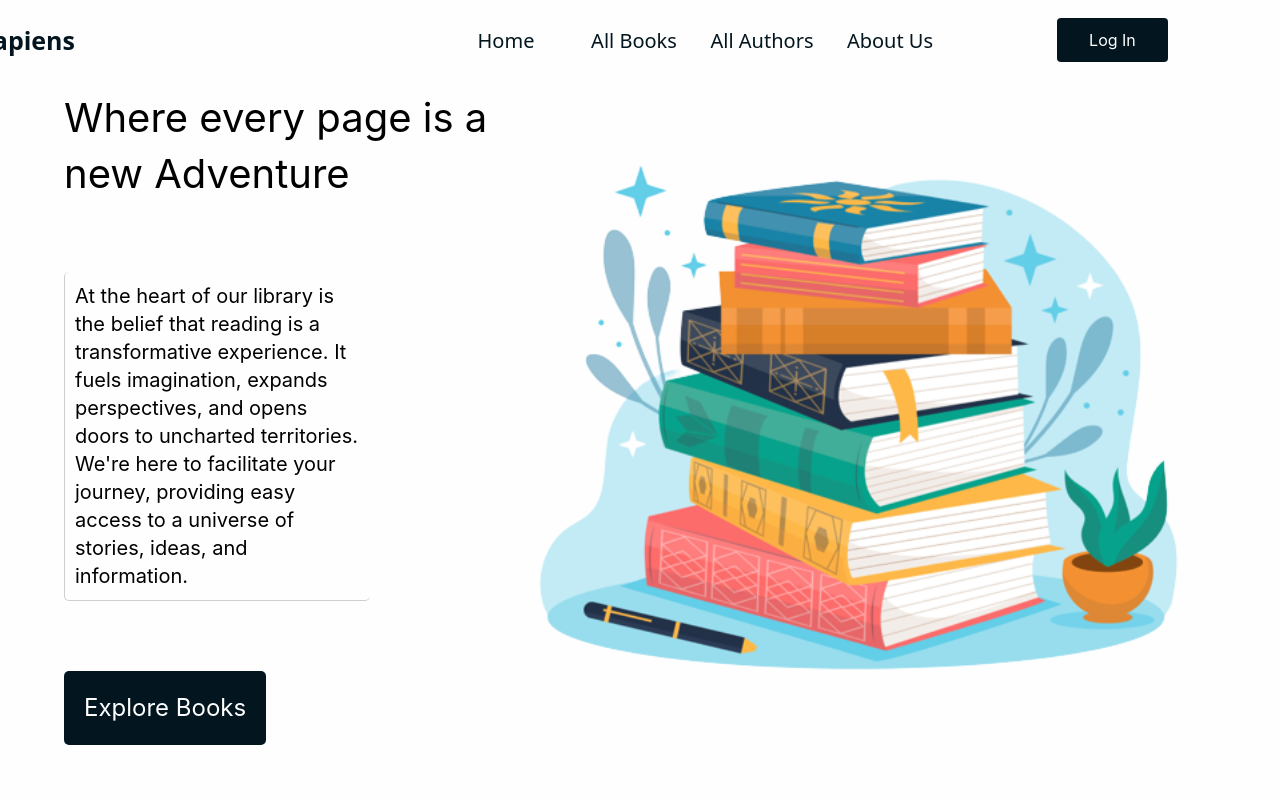
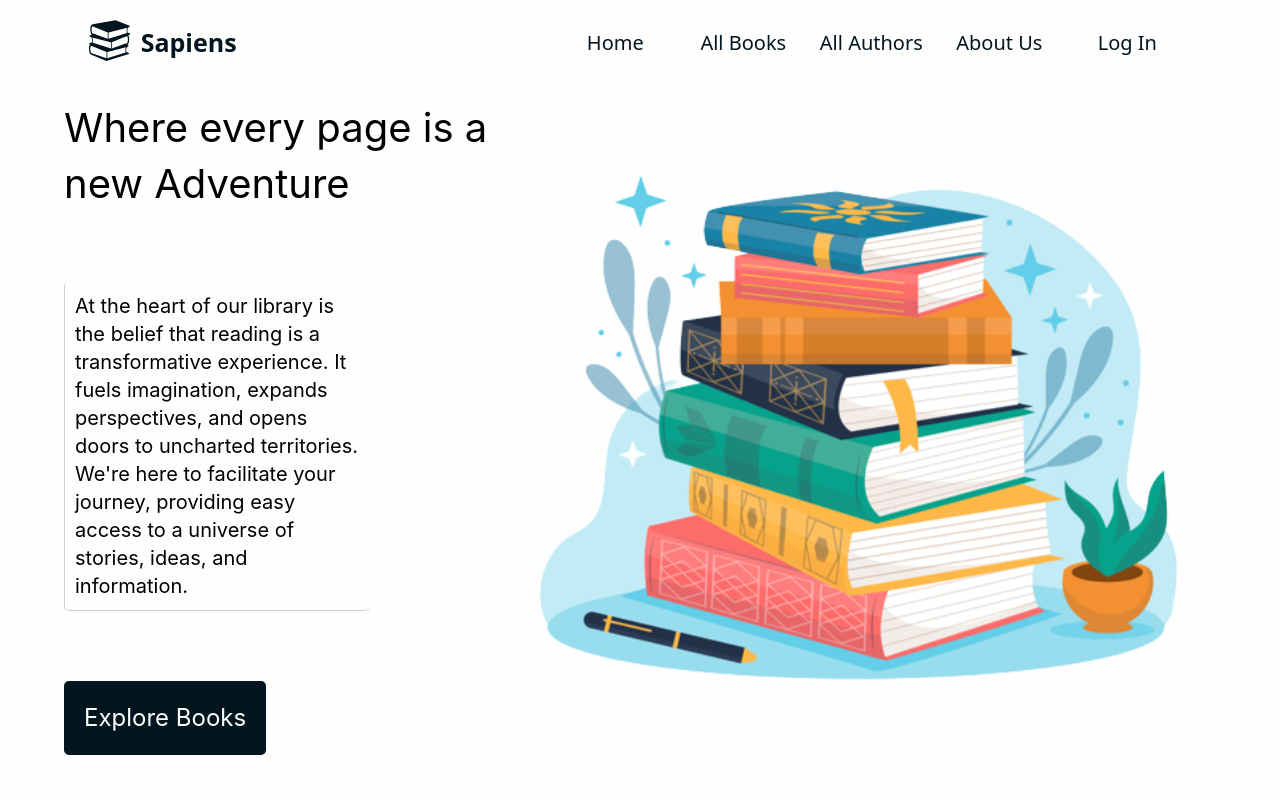
Before and after one commit to Layla-Hammoud/Knowledge-Corner-frontend, a React (Create React App) app: page / in a window 1280 px wide. Shown: the top 800 px of the page. Built offline with nearby package versions, Linux system fonts and the light colour scheme; no server answers.

Commit message:
last version from nav , all books , all authors, clean code

```diff
--- a/src/components/AllAuthors/AllAuthors.js
+++ b/src/components/AllAuthors/AllAuthors.js
@@ -7,9 +7,9 @@ import TemAuthorCard from "./TemAuthorCard";
 const AllAuthors = () => {
   const [menuOpen, setMenuOpen] = useState(false);
   const [searchInput, setSearchInput] = useState("");
+  const [isLoading, setIsLoading] = useState(true);
   const handleClick = () => {
     setMenuOpen(!menuOpen);
-    console.log("clicked"); // Toggle the menuOpen state
   };
 
   const [authors, setAuthors] = useState([]);
@@ -18,8 +18,8 @@ const AllAuthors = () => {
     axios
       .get("http://localhost:4000/api/authors")
       .then((res) => {
-        console.log(res.data);
         setAuthors(res.data);
+        setIsLoading(false);
       })
       .catch((err) => console.log(err));
   }, []);
@@ -40,12 +40,13 @@ const AllAuthors = () => {
   const authorsFiltred = filterAuthorsByName(authors, searchInput);
   return (
     <div>
+      <h1 className={AllBooksStyle.titleh1}>Authors List</h1>
       <form className={AllBooksStyle.bookSearch}>
         <input
           id="search"
           className={AllBooksStyle.inputSearch}
           type="text"
-          placeholder="Search For Books"
+          placeholder="Search For Author Name"
           value={searchInput}
           onChange={handleSearchInputChange}
         />
@@ -53,7 +54,10 @@ const AllAuthors = () => {
           <img src={magnifire} alt="search img" width="25" height="20" />
         </button>
       </form>
-
+      {isLoading ? (
+        <h1>Loading...</h1>
+      ) : (
+        <>
           <div className={AllBooksStyle.filterCategories}>
             <input
               type="text"
@@ -82,6 +86,8 @@ const AllAuthors = () => {
               ))}
             </div>
           </div>
+        </>
+      )}
     </div>
   );
 };
--- a/src/components/AllAuthors/TemAuthorCard.js
+++ b/src/components/AllAuthors/TemAuthorCard.js
@@ -3,7 +3,7 @@ import AllBooksStyle from "../../components/AllBooks/AllBooks.module.css";
 
 function TemAuthorCard(props) {
   const { authorName, image, rating } = props;
-  // console.log(authorId)
+
   return (
     <figure className={AllBooksStyle.figure}>
       <NavLink to={"/SingleAuthor"}>
--- a/src/components/AllBooks/AllBooks.js
+++ b/src/components/AllBooks/AllBooks.js
@@ -6,7 +6,7 @@ import magnifire from "../../assets/icons/magnifire.jpeg";
 import TempBookCard from "../BookCard/tempBookCard";
 
 const AllBooks = () => {
-  const [menuOpen, setMenuOpen] = useState(false);
+  const [menuOpen, setMenuOpen] = useState(true);
   const [books, setBooks] = useState([]);
   const [authors, setAuthors] = useState({});
   const [categories, setCategories] = useState([]);
@@ -14,11 +14,10 @@ const AllBooks = () => {
   const [checkboxes, setCheckboxes] = useState({});
   const [categoriesMap, setCategoriesMap] = useState({});
   const [searchInput, setSearchInput] = useState("");
-
+  const [isLoading, setIsLoading] = useState(true);
   // This function handles the click event for showing/hiding the category filter.
   const handleClick = () => {
     setMenuOpen(!menuOpen);
-    console.log("clicked");
   };
 
   // Fetch categories and books on component load.
@@ -27,6 +26,7 @@ const AllBooks = () => {
       .get("http://localhost:4000/api/categories")
       .then((response) => {
         setCategories(response.data);
+        setIsLoading(false);
         const initialCheckboxes = {};
         response.data.forEach((category) => {
           initialCheckboxes[category._id] = false;
@@ -41,6 +41,7 @@ const AllBooks = () => {
       .get("http://localhost:4000/api/books")
       .then((res) => {
         setBooks(res.data);
+        setIsLoading(false);
         const authorIds = res.data.map((book) => book.authorId);
         fetchAuthors(authorIds);
 
@@ -63,6 +64,7 @@ const AllBooks = () => {
           authorMap[author._id] = `${author.firstName} ${author.lastName}`;
         });
         setAuthors(authorMap);
+        setIsLoading(false);
       })
       .catch((err) => console.log(err));
   };
@@ -137,12 +139,13 @@ const AllBooks = () => {
 
   return (
     <div>
+      <h1 className={AllBooksStyle.titleh1}>Books Collection</h1>
       <form className={AllBooksStyle.bookSearch}>
         <input
           id="search"
           className={AllBooksStyle.inputSearch}
           type="text"
-          placeholder="Search For Books"
+          placeholder="Search For Book Name"
           value={searchInput}
           onChange={handleSearchInputChange}
         />
@@ -150,7 +153,10 @@ const AllBooks = () => {
           <img src={magnifire} alt="search img" width="25" height="20" />
         </button>
       </form>
-
+      {isLoading ? (
+        <h1>Loading...</h1>
+      ) : (
+        <>
           <div className={AllBooksStyle.filterCategories}>
             <input
               type="text"
@@ -198,8 +204,9 @@ const AllBooks = () => {
               ))}
             </div>
           </div>
+        </>
+      )}
     </div>
   );
 };
-
 export default AllBooks;
--- a/src/components/AllBooks/AllBooks.module.css
+++ b/src/components/AllBooks/AllBooks.module.css
@@ -1,3 +1,18 @@
+.titleh1 {
+  /* width: 360px;
+  height: 60px;
+  text-align: center;
+  margin: 1.5rem auto;
+  font-family: system-ui, -apple-system, BlinkMacSystemFont, "Segoe UI", Roboto,
+    Oxygen, Ubuntu, Cantarell, "Open Sans", "Helvetica Neue", sans-serif; */
+  width: 360px;
+  height: 30px;
+  text-align: center;
+  margin: 1.5rem auto;
+  font-family: system-ui, -apple-system, BlinkMacSystemFont, "Segoe UI", Roboto,
+    Oxygen, Ubuntu, Cantarell, "Open Sans", "Helvetica Neue", sans-serif;
+}
+
 .booksContainer {
   min-height: 8vh;
   margin: 4%;
@@ -11,7 +26,6 @@
 }
 .figcaption p strong {
   font-size: 13px;
-  /* height: 47px; */
   padding: 13px;
   display: block;
   font-family: cursive;
@@ -60,14 +74,14 @@
   background-color: white;
   color: #03151e;
   display: flex;
-  top: 1.95rem;
+  top: 34px;
   border: none;
   width: 0px;
   position: absolute;
   height: 0px;
   text-align: center;
   cursor: pointer;
-  right: 41%;
+  right: 40%;
   justify-content: center;
   align-items: center;
 }
@@ -80,8 +94,11 @@
   border-bottom: 1px solid black;
   text-align: left;
 }
+.inputSearch:focus {
+  outline: none;
+}
 .bookSearch {
-  margin: 0 auto;
+  margin: 0px auto;
   height: 100px;
   width: 100%;
   display: flex;
@@ -104,7 +121,6 @@
   margin-right: 10px;
 }
 .booksCategory {
-  /* display: flex; */
   border: 1px #ccc solid;
   padding: 10px;
   background-color: #e8f1ee;
@@ -197,18 +213,7 @@
     padding: 10px;
     margin: 11px;
   }
-  /* .searchButton {
-    border-radius: 0px;
-    background-color: white;
-    color: #03151e;
-    border: 1px solid #03151e;
 
-    width: 16%;
-    height: 20px;
-    text-align: center;
-    cursor: pointer;
-    top: 2.5rem;
-  } */
   /* book list */
   .figure {
     width: 64vw;
@@ -224,14 +229,13 @@
     background-color: white;
     color: #03151e;
     border: none;
-    /* border-bottom: 5px solid; */
-    top: 1.75rem;
+    top: 34px;
     width: 1rem;
     position: absolute;
     height: 1rem;
     text-align: center;
     cursor: pointer;
-    right: 24%;
+    right: 17%;
   }
   .inputSearch {
     width: 64vw;
--- a/src/components/BookCard/tempBookCard.js
+++ b/src/components/BookCard/tempBookCard.js
@@ -4,7 +4,6 @@ import AllBooksStyle from "../../components/AllBooks/AllBooks.module.css";
 
 export default function TempBookCard(props) {
   const { bookTitle, image, author, rating, category } = props;
-  // console.log(authorId)
 
   return (
     <figure className={AllBooksStyle.figure}>
--- a/src/components/NavBar/NavBar.js
+++ b/src/components/NavBar/NavBar.js
@@ -7,7 +7,14 @@ import navBarStyle from "./navbar.module.css";
 
 const NavBar = () => {
   const [menuOpenn, setMenuOpenn] = useState(false);
-  const [isActive, setActive] = useState([false, false, false, false]);
+  const [isActive, setActive] = useState([
+    false,
+    false,
+    false,
+    false,
+    false,
+    false,
+  ]);
   const [isResponsive, setIsResponsive] = useState(window.innerWidth <= 480);
 
   const handleSearch = () => {
@@ -34,7 +41,7 @@ const NavBar = () => {
         <div className={navBarStyle.logoContainer}>
           <NavLink
             onClick={() => {
-              setActive([true, false, false, false]);
+              setActive([true, false, false, false, false, false]);
             }}
             to={"./"}
           >
@@ -63,7 +70,7 @@ const NavBar = () => {
           <li>
             <NavLink
               onClick={() => {
-                setActive([true, false, false, false]);
+                setActive([true, false, false, false, false, false]);
               }}
               className={`${navBarStyle.navLi} ${
                 isActive[0] ? navBarStyle.active : ""
@@ -76,7 +83,7 @@ const NavBar = () => {
           <li>
             <NavLink
               onClick={() => {
-                setActive([false, true, false, false]);
+                setActive([false, true, false, false, false, false]);
               }}
               className={`${navBarStyle.navLi} ${
                 isActive[1] ? navBarStyle.active : ""
@@ -89,7 +96,7 @@ const NavBar = () => {
           <li>
             <NavLink
               onClick={() => {
-                setActive([false, false, true, false]);
+                setActive([false, false, true, false, false, false]);
               }}
               className={`${navBarStyle.navLi} ${
                 isActive[2] ? navBarStyle.active : ""
@@ -102,7 +109,7 @@ const NavBar = () => {
           <li>
             <NavLink
               onClick={() => {
-                setActive([false, false, false, true]);
+                setActive([false, false, false, true, false, false]);
               }}
               className={`${navBarStyle.navLi} ${
                 isActive[3] ? navBarStyle.active : ""
@@ -112,8 +119,21 @@ const NavBar = () => {
               About Us
             </NavLink>
           </li>
+
+          <li>
+            <NavLink
+              onClick={() => {
+                setActive([false, false, false, false, true, false]);
+              }}
+              className={`${navBarStyle.navLi} ${
+                isActive[4] ? navBarStyle.active : ""
+              } `}
+              // to={"./"}
+            >
+              Log In
+            </NavLink>
+          </li>
         </ul>
-        <button className={navBarStyle.loginBtnNav}> Log In</button>
       </nav>
     </div>
   );
--- a/src/components/NavBar/navbar.module.css
+++ b/src/components/NavBar/navbar.module.css
@@ -2,30 +2,27 @@
 
 .navLi.active {
   height: 100%;
-  padding: 10px;
+  /* padding: 10px; */
   border-bottom: 2px solid var(--primary-color);
 }
 
 .navContainer {
   width: 100%;
-  height: 10vh;
+  height: 90px;
+  margin: 0 auto;
 }
 
 .navBar {
   width: 100%;
+  padding: 10px;
   display: flex;
-  justify-content: space-evenly;
+  justify-content: space-around;
   align-items: center;
-  height: 100%;
 }
 .logoContainer {
   display: flex;
-  height: 100%;
   align-items: center;
-  margin-left: -18rem;
   column-gap: 10px;
-  width: 47%;
-  justify-content: center;
 }
 
 .navTitle {
@@ -40,11 +37,6 @@
 }
 .navUl {
   display: flex;
-  align-items: center;
-  justify-content: flex-start;
-  width: 50%;
-  height: 100%;
-  margin-left: 9.5rem;
 }
 .navLi {
   color: #03151e;
@@ -55,6 +47,7 @@
   text-align: center;
   width: 100%;
   text-decoration: none;
+  border: 2px solid transparent;
 }
 .navUl li {
   list-style-type: none;
@@ -62,15 +55,15 @@
 }
 
 .navLi:not(.active):hover {
-  padding: 10px;
+  /* padding: 10px; */
   border-bottom: 2px solid var(--primary-color);
 }
 
 .loginBtnNav {
   padding: 10px 20px;
+  padding: 10px 20px;
   background-color: #03151e;
   color: #fff;
-  margin-right: 7rem;
   width: 114px;
   border: none;
   border-radius: 4px;
@@ -92,7 +85,7 @@
   }
   .navMenu {
     position: absolute;
-    top: 1vh;
+    top: 2vh;
     margin: 10px;
     right: 1.5rem;
     display: flex;
@@ -102,7 +95,7 @@
     width: 30px;
   }
   .navMenu span {
-    height: 0.4rem;
+    height: 3px;
     width: 100%;
     background-color: #fefefe;
     border-radius: 0.2rem;
```
Lines whose indentation alone changed are shown as unchanged.
